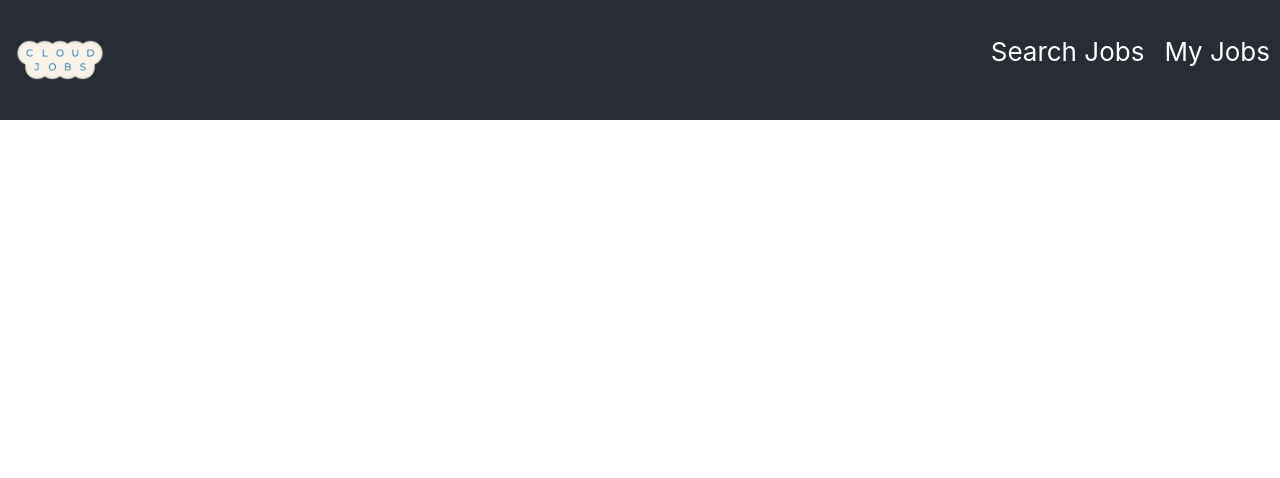
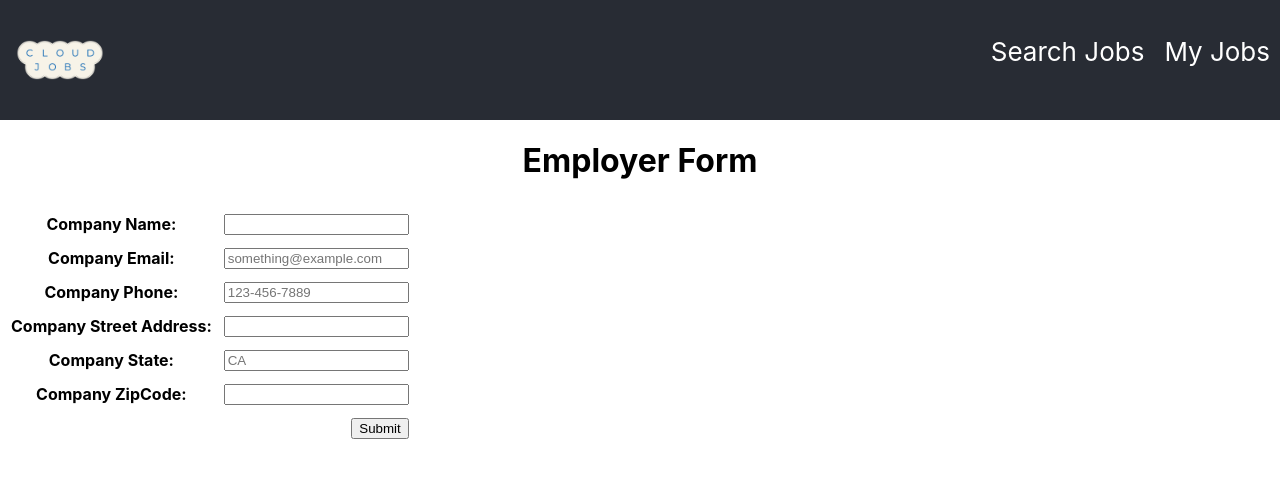
Before and after one commit to MohamedHabarneh/job-board, a React (Create React App) app: page /user/employerForm in a window 1280 px wide. Before the commit this address had no page. Shown: the top 478 px of the page. Built offline with nearby package versions, Linux system fonts and the light colour scheme.

Commit message:
Added EmployerForms component
Created the employer forms component, which a user can fill out to become an employer if they meet the requirements.

```diff
--- a/src/App.js
+++ b/src/App.js
@@ -2,6 +2,7 @@ import { BrowserRouter, Routes, Route, Link } from "react-router-dom";
 import "./App.css";
 import CreateUser from "./components/CreateUser";
 import EditUser from "./components/EditUser";
+import EmployerForm from "./components/EmployerForm";
 import ListUser from "./components/ListUser";
 import SignIn from "./components/SignIn";
 function App() {
@@ -32,6 +33,7 @@ function App() {
           <Route index element={<SignIn />} />
           <Route path="user/create" element={<CreateUser />} />
           <Route path="user/:id/edit" element={<EditUser />} />
+          <Route path="user/employerForm" element={<EmployerForm />} />
         </Routes>
       </BrowserRouter>
     </div>
--- /dev/null
+++ b/src/components/EmployerForm.js
@@ -0,0 +1,105 @@
+import { useState } from "react";
+import axios from "axios";
+import { useNavigate } from "react-router-dom";
+
+
+export default function EmployerForm() {
+    const navigate = useNavigate();
+
+    const[employer,setEmployer] = useState({companyName:'',companyEmail:'',companyPhone:'',streetAddress:'',state:'',zipCode:'' })
+
+    const handleChange = (e) =>{
+        const name = e.target.name;
+        const value = e.target.value;
+        setEmployer({...employer,[name]:value})
+
+    }
+
+    const handleSubmit = (event) => {
+      event.preventDefault();
+
+      //reset all inputs
+        const eInputs = document.querySelector('input')
+        for(let i =0; i<eInputs.length;i++){
+            eInputs[i].value = '';
+        }
+        console.log(employer)
+      axios
+        .post("http://localhost:8888/api/user/employerInfo", employer)
+        .then(function (response) {
+          console.log(response.data);
+          navigate("/");
+        });
+    };
+
+    const handleClear = (e) =>{
+        e.preventDefault();
+
+        const companyName = document.getElementById('companyName')
+        companyName.value = '';
+    }
+    return (
+      <div>
+        <h1>Employer Form</h1>
+        <form onSubmit={handleSubmit}>
+          <table cellSpacing="10">
+            <tbody>
+              <tr>
+                <th>
+                  <label>Company Name: </label>
+                </th>
+                <td>
+                  <input type="text" name="companyName" onChange={handleChange} required />
+                </td>
+              </tr>
+              <tr>
+                <th>
+                  <label>Company Email: </label>
+                </th>
+                <td>
+                  <input type="text" name="companyEmail" placeholder="something@example.com" onChange={handleChange} required/>
+                </td>
+              </tr>
+              <tr>
+                <th>
+                  <label>Company Phone: </label>
+                </th>
+                <td>
+                  <input type="tel" name="companyPhone" pattern="[0-9]{3}-[0-9]{3}-[0-9]{4}" placeholder="123-456-7889" onChange={handleChange} required/>
+                </td>
+              </tr>
+              <tr>
+                <th>
+                  <label>Company Street Address: </label>
+                </th>
+                <td>
+                  <input type="tel" name="streetAddres" onChange={handleChange} required />
+                </td>
+              </tr>
+              <tr>
+                <th>
+                  <label>Company State: </label>
+                </th>
+                <td>
+                  <input type="text" name="state"  placeholder="CA" onChange={handleChange} required />
+                </td>
+                </tr>
+                <tr>
+                <th>
+                  <label>Company ZipCode: </label>
+                </th>
+                <td>
+                  <input type="text" name="zipCode" onChange={handleChange} required />
+                </td>
+              </tr>
+              <tr>
+                <td colSpan="2" align="right">
+                  <button>Submit</button>
+                </td>
+              </tr>
+            </tbody>
+          </table>
+        </form>
+      </div>
+    );
+  }
```
